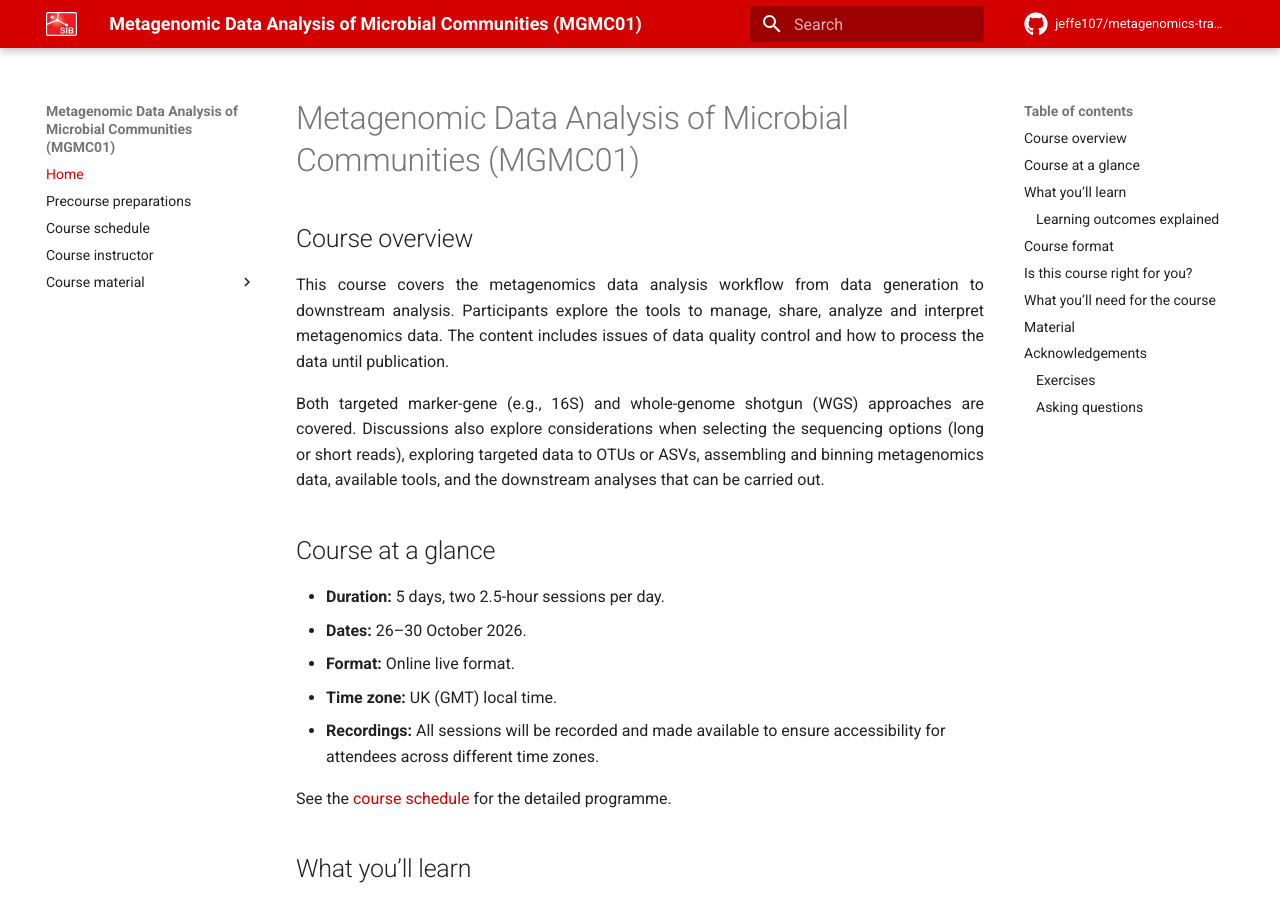
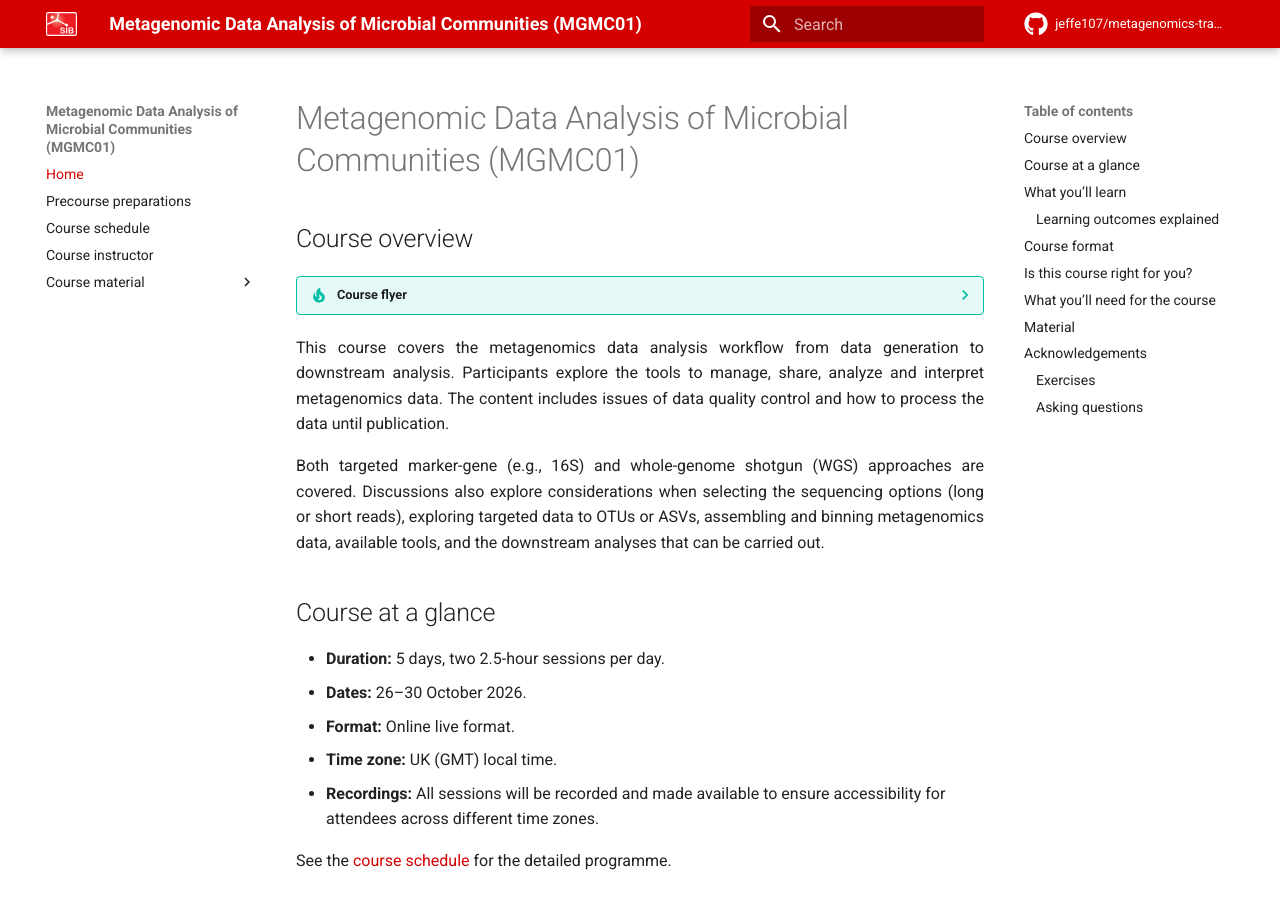
Before and after one commit to jeffe107/metagenomics-training, an MkDocs documentation site: the page built from docs/index.md, in a window 1280 px wide and 900 px high. Built offline with MkDocs 1.6.1 and Material for MkDocs 9.7.7, drawn with Linux system fonts in a browser that asks for light colours; comment, search, counter and statistics services are not loaded; the version menu is left out.

Commit message:
add flyer

```diff
--- a/docs/index.md
+++ b/docs/index.md
@@ -1,6 +1,11 @@
 # Metagenomic Data Analysis of Microbial Communities (MGMC01)
 
 ## Course overview
+
+??? tip "Course flyer"
+    <div markdown class="profile">
+    ![profile](assets/images/flyer_course.png)
+    </div>
 
 This course covers the metagenomics data analysis workflow from data generation to downstream analysis. Participants explore the tools to manage, share, analyze and interpret metagenomics data. The content includes issues of data quality control and how to process the data until publication.
 
```
